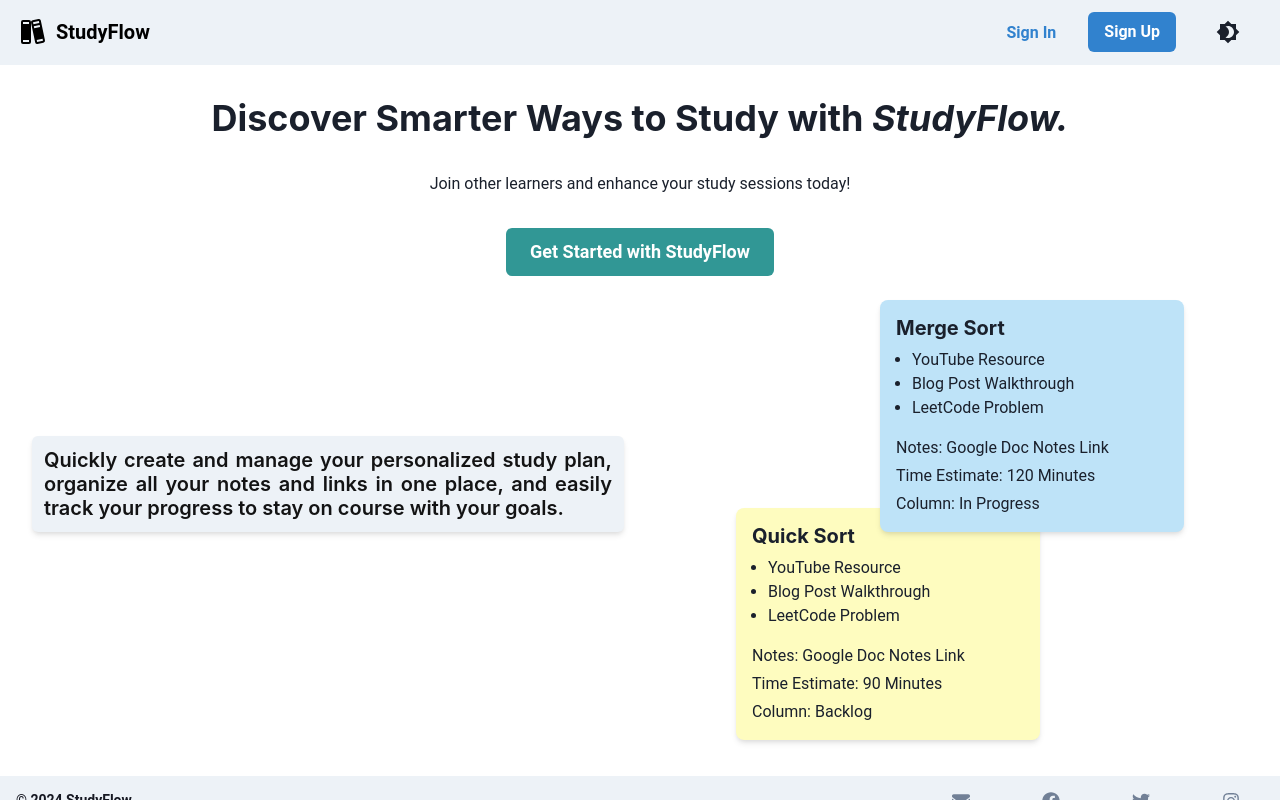
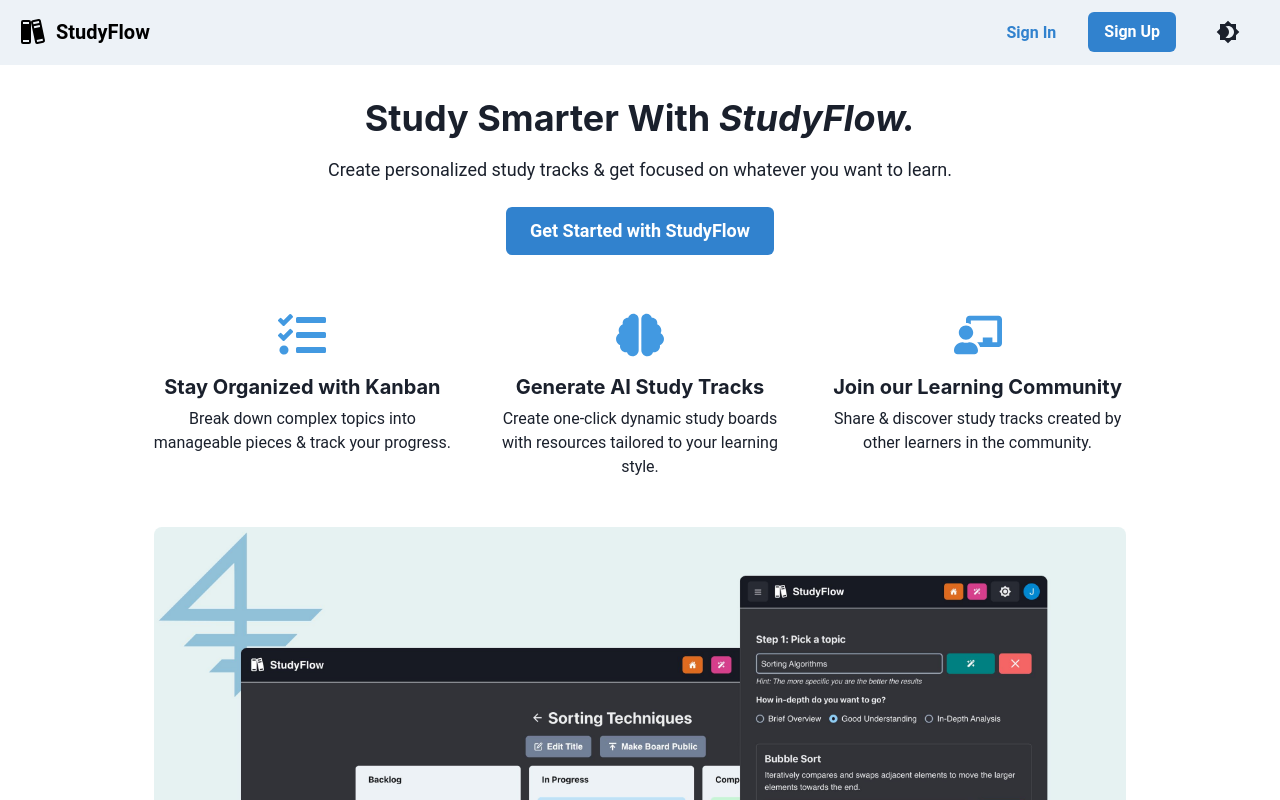
Before and after one commit to Alforoan/studyflow, a React (Vite) app in the folder client/: page / in a window 1280 px wide. Shown: the top 800 px of the page. Built offline with nearby package versions, Linux system fonts and the light colour scheme; no server answers; what bad-words would draw is missing.

Commit message:
landing page updates

```diff
--- /dev/null
+++ b/client/src/components/LandingFeatures.tsx
@@ -0,0 +1,59 @@
+import {
+  Box,
+  SimpleGrid,
+  Heading,
+  Text,
+  Icon,
+  useColorModeValue,
+} from "@chakra-ui/react";
+import { FaTasks, FaBrain, FaChalkboardTeacher } from "react-icons/fa";
+
+const LandingFeatures = () => {
+  const iconColor = useColorModeValue("blue.400", "blue.200");
+  return (
+    <Box display="flex" justifyContent={"center"}>
+      <SimpleGrid columns={[1, 1, 3]} spacing={10} mt={8} mb={4} width={"80%"}>
+        <Box textAlign="center">
+          <Icon as={FaTasks} w={12} h={12} mb={4} color={iconColor} />
+          <Heading size="md" mb={2}>
+            Stay Organized with Kanban
+          </Heading>
+          <Text>
+            Break down complex topics into manageable pieces & track your
+            progress.
+          </Text>
+        </Box>
+
+        <Box textAlign="center">
+          <Icon as={FaBrain} w={12} h={12} mb={4} color={iconColor} />
+          <Heading size="md" mb={2}>
+            Generate AI Study Tracks
+          </Heading>
+          <Text>
+            Create one-click dynamic study boards with resources tailored to
+            your learning style.
+          </Text>
+        </Box>
+
+        <Box textAlign="center">
+          <Icon
+            as={FaChalkboardTeacher}
+            w={12}
+            h={12}
+            mb={4}
+            color={iconColor}
+          />
+          <Heading size="md" mb={2}>
+            Join our Learning Community
+          </Heading>
+          <Text>
+            Share & discover study tracks created by other learners in the
+            community.
+          </Text>
+        </Box>
+      </SimpleGrid>
+    </Box>
+  );
+};
+
+export default LandingFeatures;
--- a/client/src/pages/Home.tsx
+++ b/client/src/pages/Home.tsx
@@ -63,6 +63,10 @@ const Home: React.FC = () => {
   const navigate = useNavigate();
   const [isLoading, setIsLoading] = useState(true);
   const [showWelcomeMessage, setShowWelcomeMessage] = useState(false);
+
+  useEffect(() => {
+    console.log("USER BOARDS", currentBoards);
+  }, []);
 
   useEffect(() => {
     const fetchBoards = async () => {
--- a/client/src/pages/Landing.tsx
+++ b/client/src/pages/Landing.tsx
@@ -8,10 +8,11 @@ import {
   Heading,
   Stack,
   Text,
-  Grid,
-  GridItem,
+  Image,
 } from "@chakra-ui/react";
-import StackedCards from "../components/StackedCards";
+import studyflowImage from "../assets/Studyflow.jpg";
+import studyflowMobile from "../assets/Studyflow-Mobile.jpg";
+import LandingFeatures from "../components/LandingFeatures";
 
 const Landing: React.FC = () => {
   const { loginWithRedirect } = useAuth0();
@@ -29,64 +30,66 @@ const Landing: React.FC = () => {
 
       <main id="main-content" role="main" aria-label="Main content">
         {/* Call to action */}
-        <Stack spacing={8} textAlign="center" mb={8}>
+        <Stack spacing={2} textAlign="center" mb={8}>
           <Heading
             as="h1"
-            fontSize={{ base: "2xl", lg: "4xl" }}
+            fontSize={{ base: "3xl", lg: "4xl" }}
             fontWeight="bold"
             color={{ light: "gray.800", dark: "gray.200" }}
           >
-            Discover Smarter Ways to Study with{" "}
+            Study Smarter With{" "}
             <Text as="span" fontStyle="italic">
               StudyFlow.
-            </Text>{" "}
+            </Text>
           </Heading>
-          <Text color={{ light: "gray.800", dark: "gray.200" }}>
-            Join other learners and enhance your study sessions today!
+          <Text
+            fontSize={{ base: "md", lg: "lg" }}
+            mt="2"
+            color={{ light: "gray.800", dark: "gray.200" }}
+          >
+            Create personalized study tracks & get focused on whatever you want
+            to learn.
           </Text>
           <Button
-            colorScheme="teal"
+            colorScheme={"blue"}
             size="lg"
             onClick={() => loginWithRedirect()}
             mx="auto"
+            my={4}
           >
             Get Started with StudyFlow
           </Button>
+          <LandingFeatures />
         </Stack>
 
-        {/* Features and Stacked Cards on larger screens */}
-        <Grid
-          templateColumns={{ base: "1fr", lg: "1fr 1fr" }}
-          gap={8}
-          mt={{ base: 10, md: 32, lg: 40 }}
+        {/* Image for mobile */}
+        <Box
+          display={{ base: "flex", md: "none" }}
+          justifyContent="center"
+          my={2}
         >
-          {/* Feature descriptions */}
-          <GridItem>
-            <Box
-              p={3}
-              bg="gray.100"
-              borderRadius="md"
-              shadow="md"
-              color="blackAlpha.900"
-            >
-              <Heading
-                as="h2"
-                size={{ base: "sm", md: "md", lg: "md" }}
-                fontWeight="semibold"
-                textAlign="justify"
-              >
-                Quickly create and manage your personalized study plan, organize
-                all your notes and links in one place, and easily track your
-                progress to stay on course with your goals.
-              </Heading>
-            </Box>
-          </GridItem>
+          <Image
+            borderTopRadius={8}
+            w="80%"
+            src={studyflowMobile}
+            alt="Studyflow Mobile"
+          />
+        </Box>
 
-          {/* Stacked Cards Component */}
-          <GridItem mt={{ base: 6 }}>
-            <StackedCards />
-          </GridItem>
-        </Grid>
+        {/* Image for desktop */}
+        <Box
+          boxSize={"full"}
+          display={{ base: "none", md: "flex" }}
+          justifyContent={"center"}
+          my={2}
+        >
+          <Image
+            borderTopRadius={8}
+            w="80%"
+            src={studyflowImage}
+            alt="Studyflow"
+          />
+        </Box>
       </main>
     </Container>
   );
```
Also changed, not shown: client/src/components/BoardComponent.tsx (+9 -14 lines), client/src/assets/Studyflow-Mobile.jpg (added), client/src/assets/Studyflow.jpg (added).
